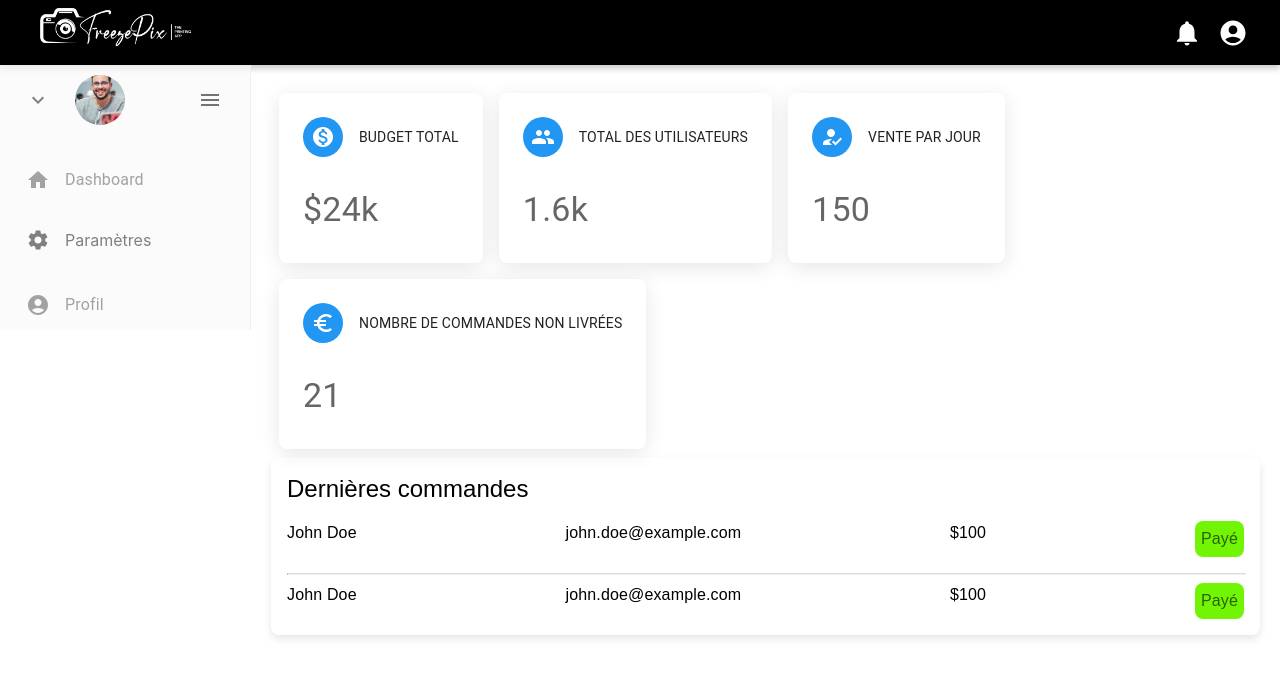
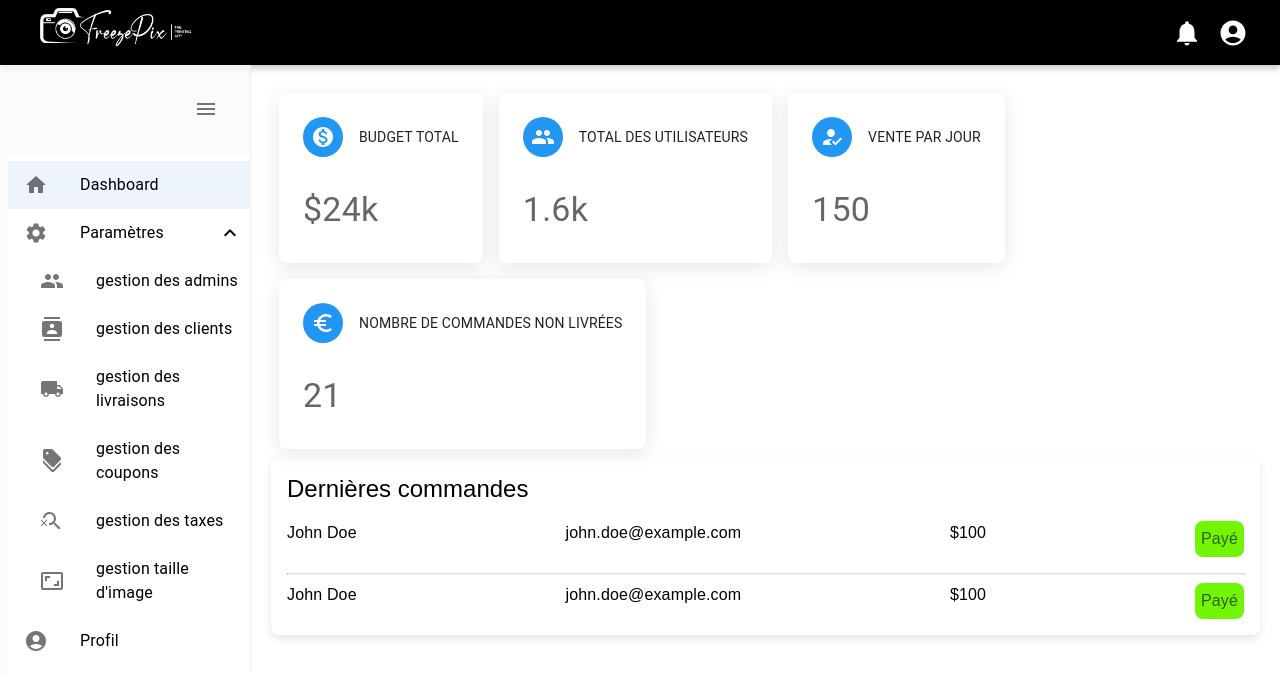
Before and after one commit to hamzaamry/freezepix, a React (Create React App) app: page /home in a window 1280 px wide. Shown: the top 690 px of the page. Built offline with nearby package versions, Linux system fonts and the light colour scheme.

Commit message:
fix sideBar

```diff
--- a/src/components/SideBar/SideBar.jsx
+++ b/src/components/SideBar/SideBar.jsx
@@ -1,6 +1,6 @@
 import React, { useState } from "react";
-import { Box, IconButton, Typography } from "@mui/material";
-import { Sidebar, Menu, MenuItem } from "react-pro-sidebar";
+import { Box, IconButton, Typography, List, ListItemButton, ListItemIcon, ListItemText, Collapse } from "@mui/material";
+import { Sidebar } from "react-pro-sidebar";
 import { Link } from "react-router-dom";
 import HomeIcon from "@mui/icons-material/Home";
 import PeopleIcon from "@mui/icons-material/People";
@@ -12,26 +12,34 @@ import SearchOffIcon from '@mui/icons-material/SearchOff';
 import AspectRatioIcon from '@mui/icons-material/AspectRatio';
 import ContactsIcon from '@mui/icons-material/Contacts';
 import SettingsIcon from '@mui/icons-material/Settings';
-import admin from "../../Assets/jpg/admin.jpg";
-
+import ExpandLessIcon from '@mui/icons-material/ExpandLess';
 import ExpandMoreIcon from '@mui/icons-material/ExpandMore';
-import ExpandLessIcon from '@mui/icons-material/ExpandLess';
-
+//import admin from "../../Assets/jpg/admin.jpg";
 
 const Item = ({ title, to, icon, selected, setSelected }) => {
   return (
     <Link to={to} style={{ textDecoration: "none", color: "inherit" }}>
-      <MenuItem
-        active={selected === title}
-        style={{
-          color: "#a3a2a2",
-        }}
+      <ListItemButton
+        selected={selected === title}
         onClick={() => setSelected(title)}
-        icon={icon}
       >
-        <Typography>{title}</Typography>
-      </MenuItem>
+        <ListItemIcon>{icon}</ListItemIcon>
+        <ListItemText primary={title} />
+      </ListItemButton>
     </Link>
+  );
+};
+
+const SubItem = ({ title, icon, selected, setSelected }) => {
+  return (
+    <ListItemButton
+      sx={{ pl: 4 }}
+      selected={selected === title}
+      onClick={() => setSelected(title)}
+    >
+      <ListItemIcon>{icon}</ListItemIcon>
+      <ListItemText primary={title} />
+    </ListItemButton>
   );
 };
 
@@ -39,9 +47,11 @@ const SideBar = () => {
   const [settingsOption, setSettingsOption] = useState("");
   const [isCollapsed, setIsCollapsed] = useState(false);
   const [selected, setSelected] = useState("Dashboard");
+  const [openSettings, setOpenSettings] = useState(true);
 
   const handleSettingsClick = () => {
     setSettingsOption((prev) => (prev === "" ? "settings" : ""));
+    setOpenSettings(!openSettings);
   };
 
   return (
@@ -65,51 +75,21 @@ const SideBar = () => {
       }}
     >
       <Sidebar collapsed={isCollapsed}>
-        <Menu iconShape="square">
-          <MenuItem
-            onClick={() => setIsCollapsed(!isCollapsed)}
-            icon={settingsOption === "settings" ? <ExpandLessIcon /> : <ExpandMoreIcon />}
-            style={{
-              margin: "10px 0 15px 0",
-              color: "gray",
-            }}
-          >
-            {!isCollapsed && (
-              <Box
-                display="flex"
-                justifyContent="space-between"
-                alignItems="center"
-                ml="10px"
-              >
-                <img
-                  alt="profile-user"
-                  width="50px"
-                  height="50px"
-                  src={admin}
-                  style={{
-                    cursor: "pointer",
-                    borderRadius: "50%",
-                    objectFit: "cover",
-                  }}
-                />
+
+        <Box display="flex" justifyContent="flex-end" alignItems="center" p={3}>
           <IconButton onClick={() => setIsCollapsed(!isCollapsed)}>
             <MenuIcon />
           </IconButton>
         </Box>
-            )}
-          </MenuItem>
 
-          {!isCollapsed && (
-            <Box mb="15px">
-              <Box
-                display="flex"
-                justifyContent="center"
-                alignItems="center"
-              ></Box>
-            </Box>
-          )}
-
-          <Box paddingLeft={isCollapsed ? undefined : "0%"}>
+        <List
+          sx={{
+            width: '100%',
+            maxWidth: 360,
+            bgcolor: 'background.paper',
+            marginLeft: '0.5rem'
+          }}
+        >
           <Item
             title="Dashboard"
             to="/home"
@@ -117,75 +97,54 @@ const SideBar = () => {
             selected={selected}
             setSelected={setSelected}
           />
+          <ListItemButton onClick={handleSettingsClick}>
+            <ListItemIcon>
+              <SettingsIcon />
+            </ListItemIcon>
+            <ListItemText primary="Paramètres" />
+            {openSettings ? <ExpandLessIcon /> : <ExpandMoreIcon />}
+          </ListItemButton>
 
-            {!isCollapsed && (
-              <>
-                <MenuItem
-                  onClick={handleSettingsClick}
-                  icon={<SettingsIcon />}
-                  style={{
-                    margin: "10px 0 15px 0",
-                    color: "gray",
-                  }}
-                >
-                  <Typography variant="h7" color="gray">
-                    Paramètres
-                  </Typography>
-                </MenuItem>
-              </>
-            )}
-
-            {settingsOption === "settings" && (
-              <>
-                <Item
+          <Collapse in={openSettings} timeout="auto" unmountOnExit>
+            <List component="div" disablePadding>
+              <SubItem
                 title="gestion des admins"
-                  to="/Admin"
                 icon={<PeopleIcon />}
                 selected={selected}
                 setSelected={setSelected}
               />
-
-                <Item
+              <SubItem
                 title="gestion des clients"
-                  to="/Customers"
                 icon={<ContactsIcon />}
                 selected={selected}
                 setSelected={setSelected}
               />
-
-                <Item
+              <SubItem
                 title="gestion des livraisons"
-                  to="/Livraison"
                 icon={<LocalShippingIcon />}
                 selected={selected}
                 setSelected={setSelected}
               />
-
-                <Item
+              <SubItem
                 title="gestion des coupons"
-                  to="/Coupon"
                 icon={<DiscountIcon />}
                 selected={selected}
                 setSelected={setSelected}
               />
-
-                <Item
+              <SubItem
                 title="gestion des taxes"
-                  to="/Tax"
                 icon={<SearchOffIcon />}
                 selected={selected}
                 setSelected={setSelected}
               />
-
-                <Item
+              <SubItem
                 title="gestion taille d'image"
-                  to="/GestionUser"
                 icon={<AspectRatioIcon />}
                 selected={selected}
                 setSelected={setSelected}
               />
-              </>
-            )}
+            </List>
+          </Collapse>
 
           <Item
             title="Profil"
@@ -194,8 +153,7 @@ const SideBar = () => {
             selected={selected}
             setSelected={setSelected}
           />
-          </Box>
-        </Menu>
+        </List>
       </Sidebar>
     </Box>
   );
```
Lines whose indentation alone changed are shown as unchanged.
